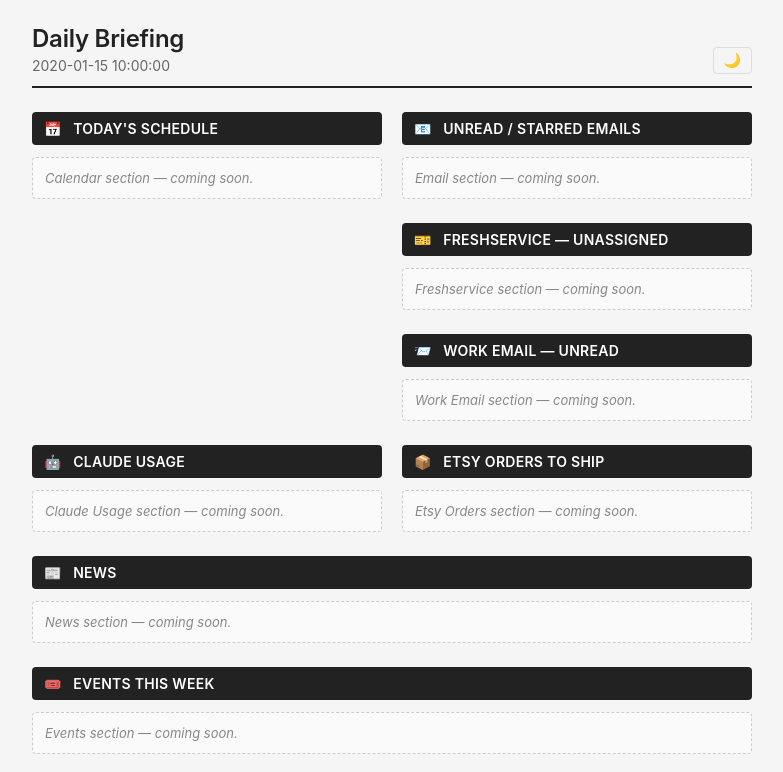
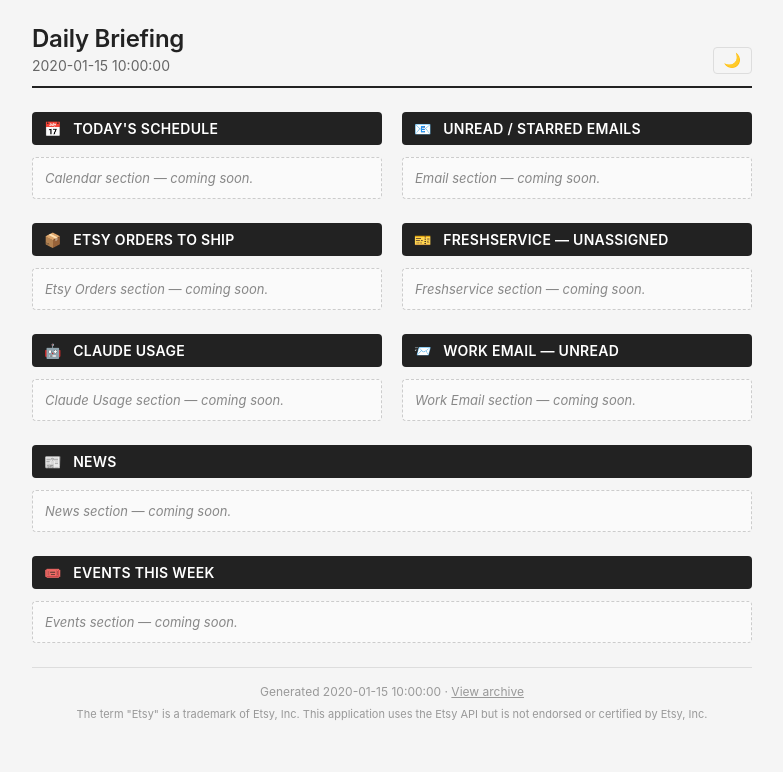
Before and after one commit to TeeJS/daily_briefing, a Python web app: template briefing/templates/briefing.html.j2 in a window 1280 px wide. Shown: the top 772 px of the page, without its empty margins (248-1031 px from the left). After the commit the page ends 720 px from the top, so only its background shows below. Run offline with Jinja, Linux system fonts and the light colour scheme; the template is opened without the code that fills it: most values are stand-ins (such as "Sample title", 1, 10 or a date in 2020).

Commit message:
briefing: move Etsy Orders and Claude Usage into the left column
Stack them under Today's Schedule in the left column instead of their
own row, filling the empty space beneath a short schedule and keeping
the long right column (meeting prep, email, freshservice, outlook) as-is.

Co-Authored-By: Claude Opus 4.8 <noreply@anthropic.com>

```diff
--- a/briefing/templates/briefing.html.j2
+++ b/briefing/templates/briefing.html.j2
@@ -511,10 +511,14 @@
     </button>
   </div>
 
-  <!-- ===== Row 1: Calendar | Email + Freshservice (stacked in right column) ===== -->
+  <!-- ===== Row 1: Calendar + Etsy + Claude Usage (left) | Meeting Prep + Email + Freshservice + Outlook (right) ===== -->
 
   <div class="cols" style="margin-bottom:24px;">
-    <div>{{ cal_block(calendar) }}</div>
+    <div>
+      {{ cal_block(calendar) }}
+      <div style="margin-top:24px;">{{ etsy_block(etsy) }}</div>
+      <div style="margin-top:24px;">{{ claude_block(claude_usage) }}</div>
+    </div>
     <div>
       {{ meeting_prep_block(meeting_prep) }}
       {{ email_block(email) }}
@@ -523,18 +527,11 @@
     </div>
   </div>
 
-  <!-- ===== Row 2: Claude Usage | Etsy Orders (the two short sections) ===== -->
-
-  <div class="cols" style="margin-bottom:24px;">
-    <div>{{ claude_block(claude_usage) }}</div>
-    <div>{{ etsy_block(etsy) }}</div>
-  </div>
-
-  <!-- ===== Row 3: News (full width, internal 2-col for subsections) ===== -->
+  <!-- ===== Row 2: News (full width, internal 2-col for subsections) ===== -->
 
   <div style="margin-bottom:24px;">{{ news_block(news) }}</div>
 
-  <!-- ===== Row 4: Events (full width) ===== -->
+  <!-- ===== Row 3: Events (full width) ===== -->
 
   <div style="margin-bottom:24px;">{{ events_block(events) }}</div>
 
```
